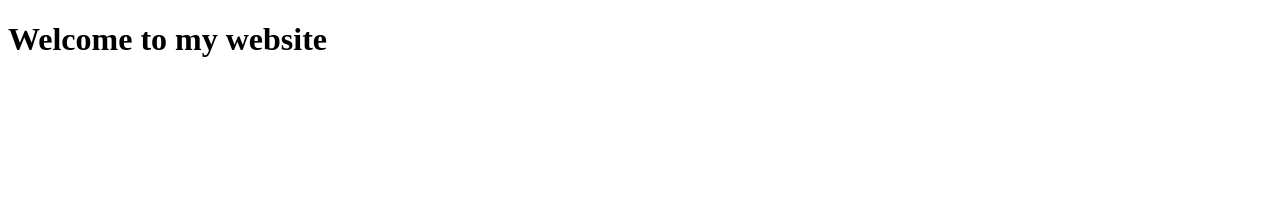
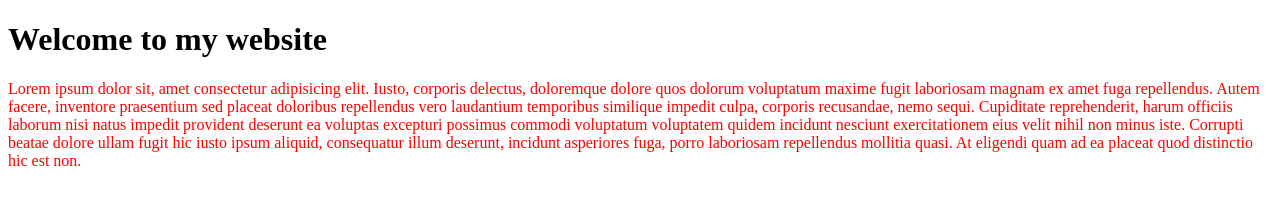
Before and after one commit to Panther-Pro/Can-Code-2, a plain HTML site: page index.html in a window 1280 px wide. Drawn offline with Linux system fonts and the light colour scheme.

Commit message:
modified index file and added styles

```diff
--- a/index.html
+++ b/index.html
@@ -9,5 +9,6 @@
 </head>
 <body>
     <h1>Welcome to my website</h1>
+    <p>Lorem ipsum dolor sit, amet consectetur adipisicing elit. Iusto, corporis delectus, doloremque dolore quos dolorum voluptatum maxime fugit laboriosam magnam ex amet fuga repellendus. Autem facere, inventore praesentium sed placeat doloribus repellendus vero laudantium temporibus similique impedit culpa, corporis recusandae, nemo sequi. Cupiditate reprehenderit, harum officiis laborum nisi natus impedit provident deserunt ea voluptas excepturi possimus commodi voluptatum voluptatem quidem incidunt nesciunt exercitationem eius velit nihil non minus iste. Corrupti beatae dolore ullam fugit hic iusto ipsum aliquid, consequatur illum deserunt, incidunt asperiores fuga, porro laboriosam repellendus mollitia quasi. At eligendi quam ad ea placeat quod distinctio hic est non.</p>
 </body>
 </html>
--- a/style.css
+++ b/style.css
@@ -0,0 +1,3 @@
+p {
+    color:red;
+}
```
